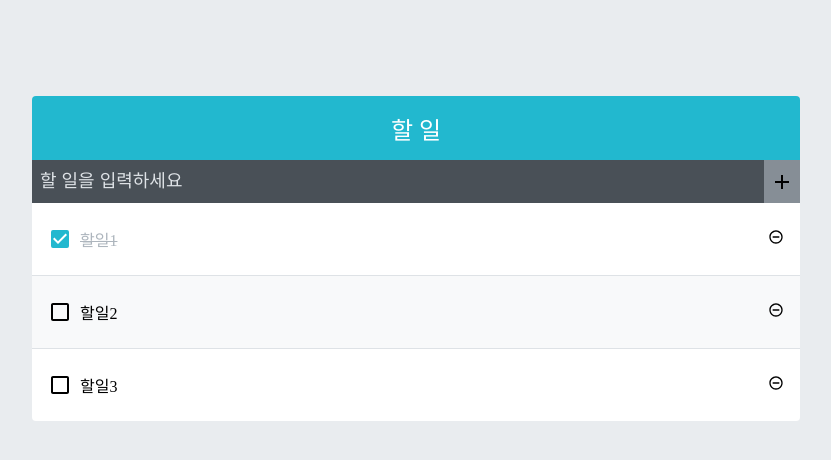
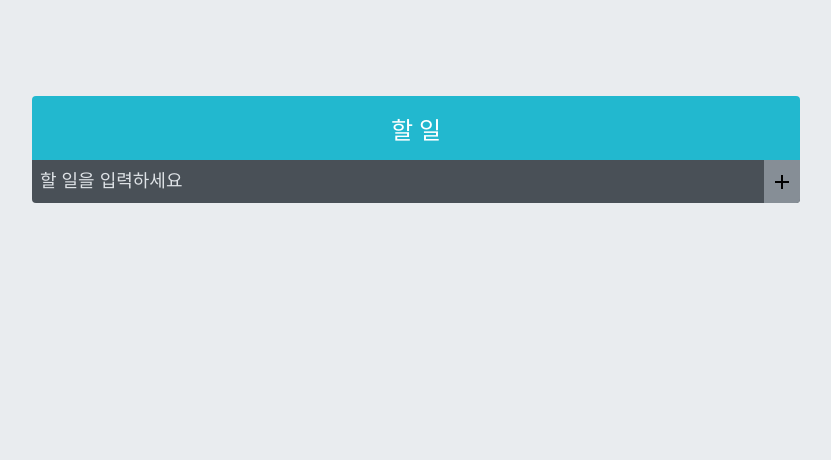
Before and after one commit to eunjeong09/book-todo-app, a React (Create React App) app in the folder todo-app/: page / in a window 1280 px wide. Shown: the top 460 px of the page, without its empty margins (224-1055 px from the left). Built offline with nearby package versions, Linux system fonts and the light colour scheme.

Commit message:
Change useState data

```diff
--- a/todo-app/src/testApp.js
+++ b/todo-app/src/testApp.js
@@ -4,24 +4,27 @@ import TodoInsert from './testComponents/TodoInsert';
 import TodoList from './testComponents/TodoList';
 
 const App = () => {
-    const [todos, setTodos] = useState([
-        {
-            id: 1,
-            text: '할일1',
-            checked: true,
-        }, {
-            id: 2,
-            text: '할일2',
-            checked: false
-        },
-        {
-            id: 3,
-            text: '할일3',
-            checked: false
-        }
-    ]);
+    // const [todos, setTodos] = useState([
+    //     {
+    //         id: 1,
+    //         text: '할일1',
+    //         checked: true,
+    //     }, {
+    //         id: 2,
+    //         text: '할일2',
+    //         checked: false
+    //     },
+    //     {
+    //         id: 3,
+    //         text: '할일3',
+    //         checked: false
+    //     }
+    // ]);
 
-    const nextId = useRef(4);
+    const [todos, setTodos] = useState([]);
+
+
+    const nextId = useRef(1);
     const onInsert = useCallback(
         text => {
             const todo = {
```
